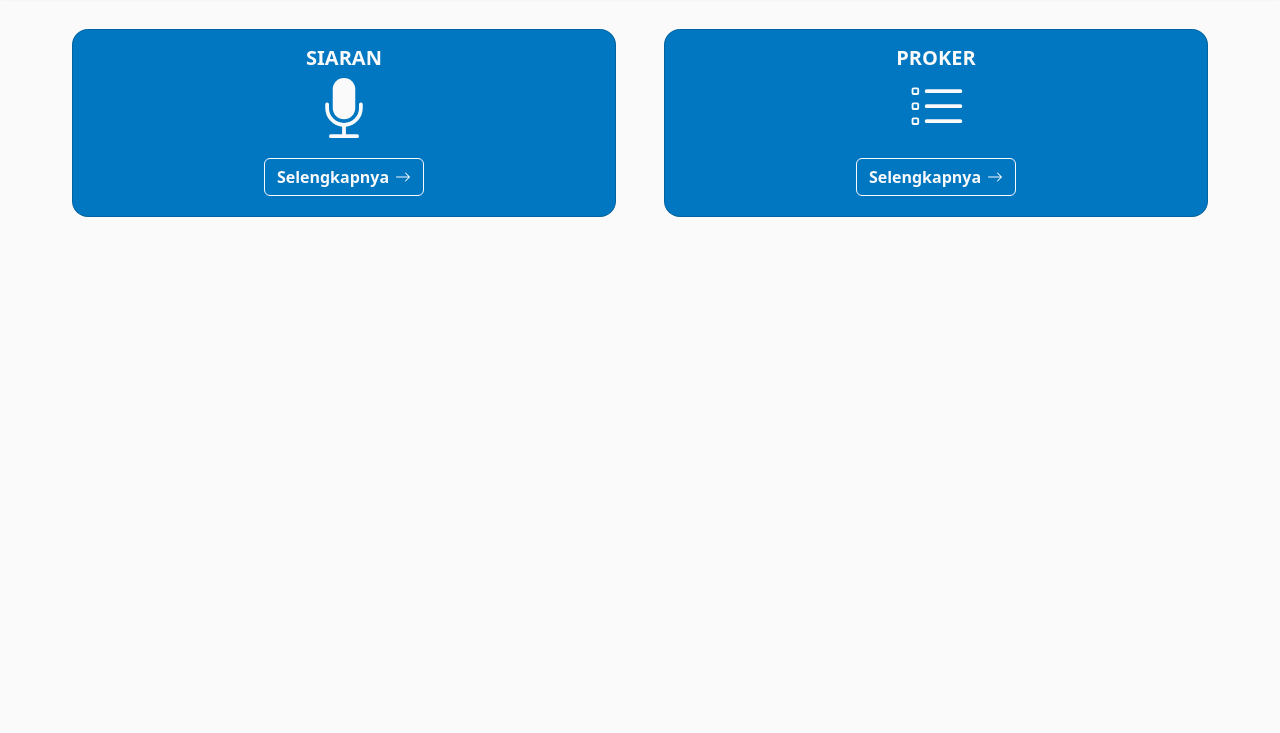
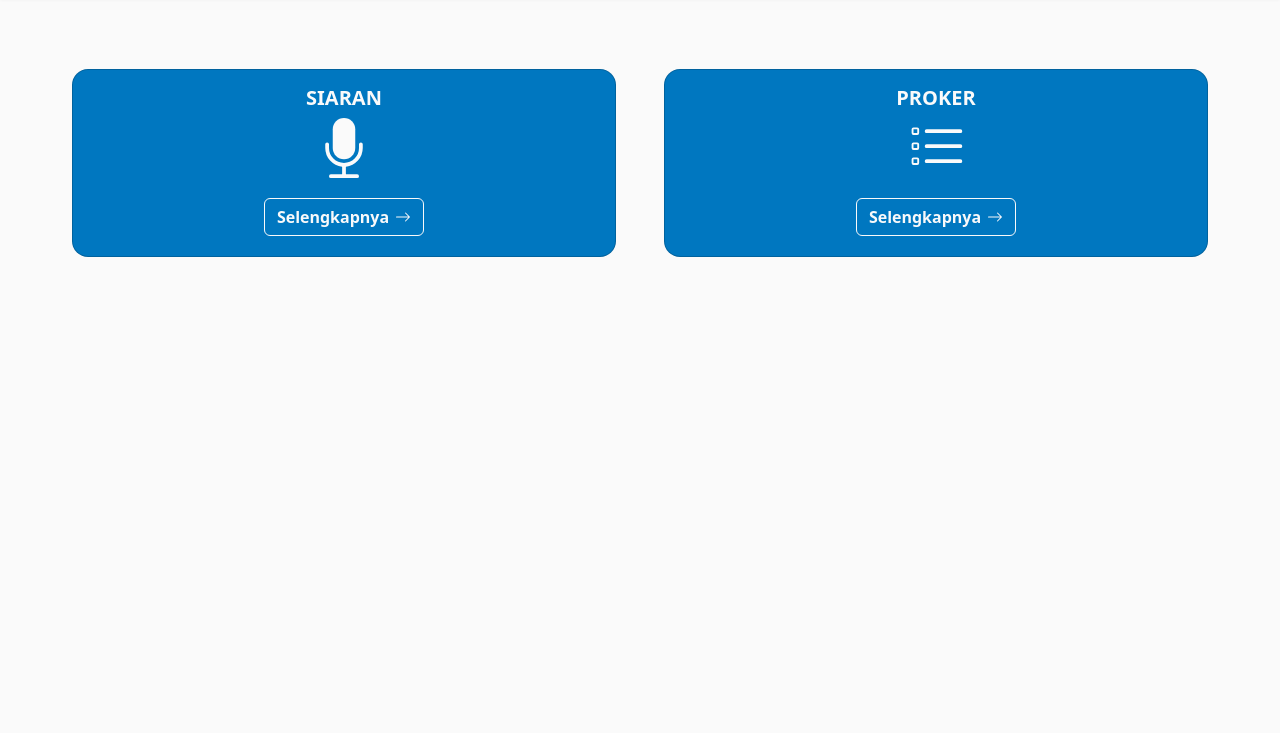
Before and after one commit to NEWPLBSFM/PLBS-FM, a plain HTML site: page kegiatan.html in a window 1280 px wide. Shown: the part 67-800 px from the top of the page. Drawn offline with nearby package versions, Linux system fonts and the light colour scheme; files that its build step writes are made by us from their sources; the site is published under a folder, as on GitHub Pages, so addresses that start at the root find nothing.

Commit message:
Update kegiatan.html

```diff
--- a/kegiatan.html
+++ b/kegiatan.html
@@ -6,7 +6,7 @@
     <meta charset="UTF-8" /> <!-- Character encoding for the document -->
     <meta name="viewport" content="width=device-width, initial-scale=1.0" /> <!-- Responsive design settings -->
     <title>Kegiatan PLBS FM</title> <!-- Title of the document -->
-    <link rel="stylesheet" href="/style/kegiatan&JoinWithUs.css" /> <!-- Link to external CSS for contact page -->
+    <link rel="stylesheet" href="kegiatan&JoinWithUs.css" /> <!-- Link to external CSS for contact page -->
     <link
       href="https://fonts.googleapis.com/css2?family=Poppins:ital,wght@0,100;0,200;0,300;0,400;0,500;0,600;0,700;0,800;0,900;1,100;1,200;1,300;1,400;1,500;1,600;1,700;1,800;1,900&display=swap"
       rel="stylesheet" /> <!-- Link to Google Fonts for Poppins -->
```
